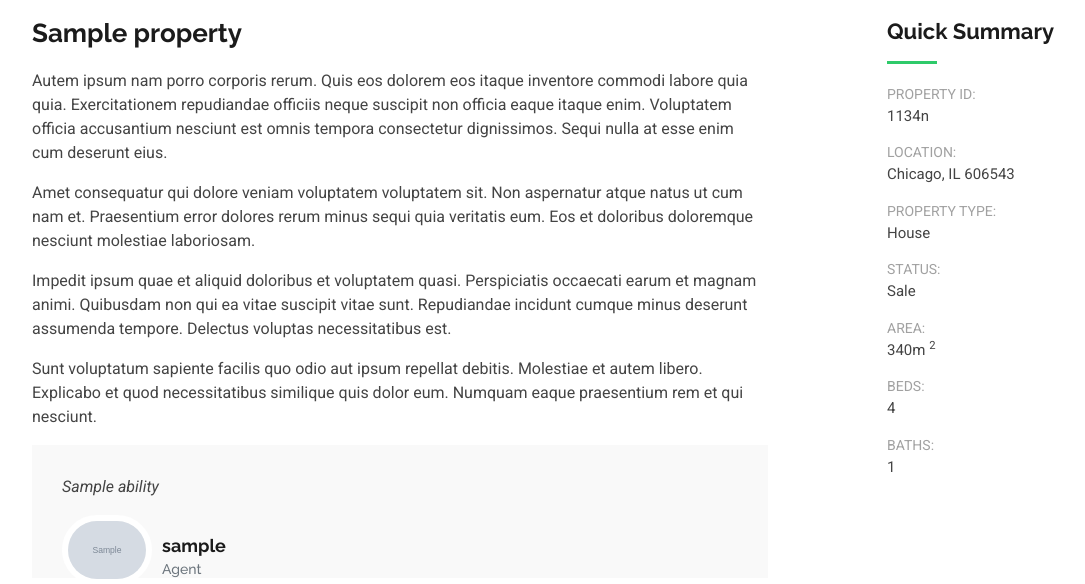
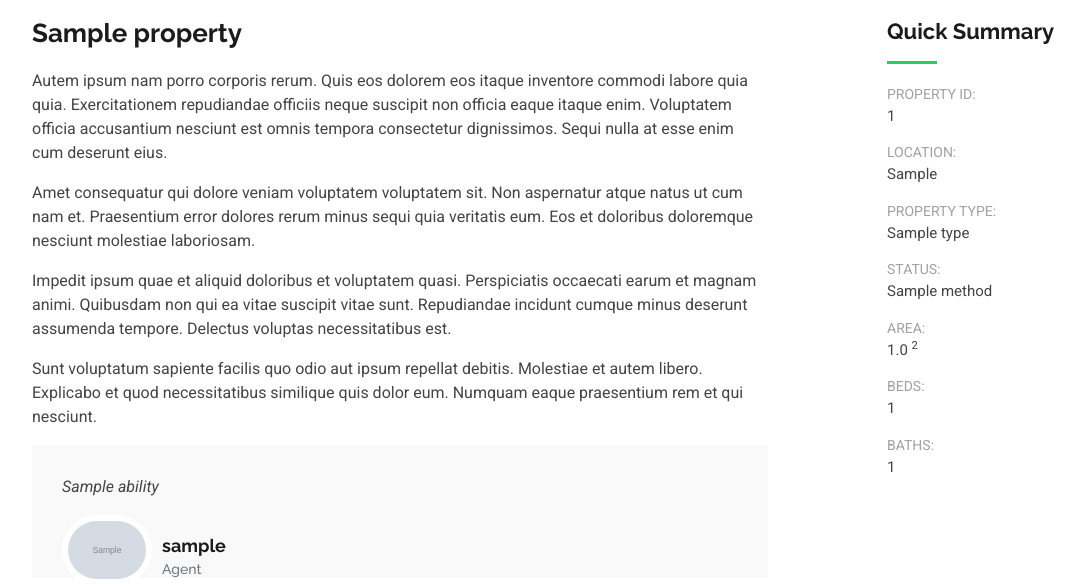
Before and after one commit to hamidreza1983/django-term-1-4, a Django app: page /properties/detail/1 in a window 1280 px wide. Shown: the part 1402-1986 px from the top of the page, without its empty margins (50-1135 px from the left). Run offline with Django 5.2, Linux system fonts and the light colour scheme; tables that the repository leaves empty hold one stand-in row (values such as "Sample post"); grey boxes marked "Sample" are stand-in pictures; some libraries are stand-ins or nearby versions.

Commit message:
edit property single

```diff
--- a/config/urls.py
+++ b/config/urls.py
@@ -24,8 +24,8 @@ from django.conf import settings
 urlpatterns = [
     path('admin/', admin.site.urls),
     path("", include("root.urls")),
-    path("services", include("services.urls")),
-    path("properties", include("properties.urls")),
+    path("services/", include("services.urls")),
+    path("properties/", include("properties.urls")),
 
 ]
 
--- a/properties/urls.py
+++ b/properties/urls.py
@@ -6,5 +6,5 @@ app_name = "properties"
 
 urlpatterns = [
     path("", properties, name="properties"),
-    path("/detail/<int:id>", property_detail, name="property-detail"),
+    path("detail/<int:id>", property_detail, name="property-detail"),
 ]
--- a/services/urls.py
+++ b/services/urls.py
@@ -5,7 +5,7 @@ from .views import services, services_detail
 app_name = "services"
 
 urlpatterns = [
-    path("/", services, name="services"),
-    path("/detail/<int:id>", services_detail, name="services-detail"),
+    path("", services, name="services"),
+    path("detail/<int:id>", services_detail, name="services-detail"),
 
 ]
--- a/templates/properties/property-single.html
+++ b/templates/properties/property-single.html
@@ -119,11 +119,11 @@
               </div><!-- End Tab 1 Content -->
 
               <div class="tab-pane fade" id="real-estate-2-tab2">
-                <img src="assets/img/floor-plan.jpg" alt="" class="img-fluid">
+                <img src={{property.floor.url}} alt="" class="img-fluid">
               </div><!-- End Tab 2 Content -->
 
               <div class="tab-pane fade" id="real-estate-2-tab3">
-                <iframe style="border:0; width: 100%; height: 400px;" src="https://www.google.com/maps/embed?pb=!1m14!1m8!1m3!1d48389.78314118045!2d-74.006138!3d40.710059!3m2!1i1024!2i768!4f13.1!3m3!1m2!1s0x89c25a22a3bda30d%3A0xb89d1fe6bc499443!2sDowntown%20Conference%20Center!5e0!3m2!1sen!2sus!4v1676961268712!5m2!1sen!2sus" frameborder="0" allowfullscreen="" loading="lazy" referrerpolicy="no-referrer-when-downgrade"></iframe>
+                <iframe style="border:0; width: 100%; height: 400px;" src={{property.map}} frameborder="0" allowfullscreen="" loading="lazy" referrerpolicy="no-referrer-when-downgrade"></iframe>
               </div><!-- End Tab 3 Content -->
 
             </div><!-- End Tab Content -->
@@ -134,13 +134,13 @@
             <div class="portfolio-info">
               <h3>Quick Summary</h3>
               <ul>
-                <li><strong>Property ID:</strong> 1134n</li>
-                <li><strong>Location:</strong> Chicago, IL 606543</li>
-                <li><strong>Property Type:</strong> House</li>
-                <li><strong>Status:</strong> Sale</li>
-                <li><strong>Area:</strong> <span>340m <sup>2</sup></span></li>
-                <li><strong>Beds:</strong> 4</li>
-                <li><strong>Baths:</strong> 1</li>
+                <li><strong>Property ID:</strong> {{property.property_id}}</li>
+                <li><strong>Location:</strong> {{property.location}}</li>
+                <li><strong>Property Type:</strong> {{property.type.title}}</li>
+                <li><strong>Status:</strong> {{property.method.title}}</li>
+                <li><strong>Area:</strong> <span>{{property.area}} <sup>2</sup></span></li>
+                <li><strong>Beds:</strong> {{property.beds}}</li>
+                <li><strong>Baths:</strong> {{property.baths}}</li>
               </ul>
             </div>
           </div>
```
